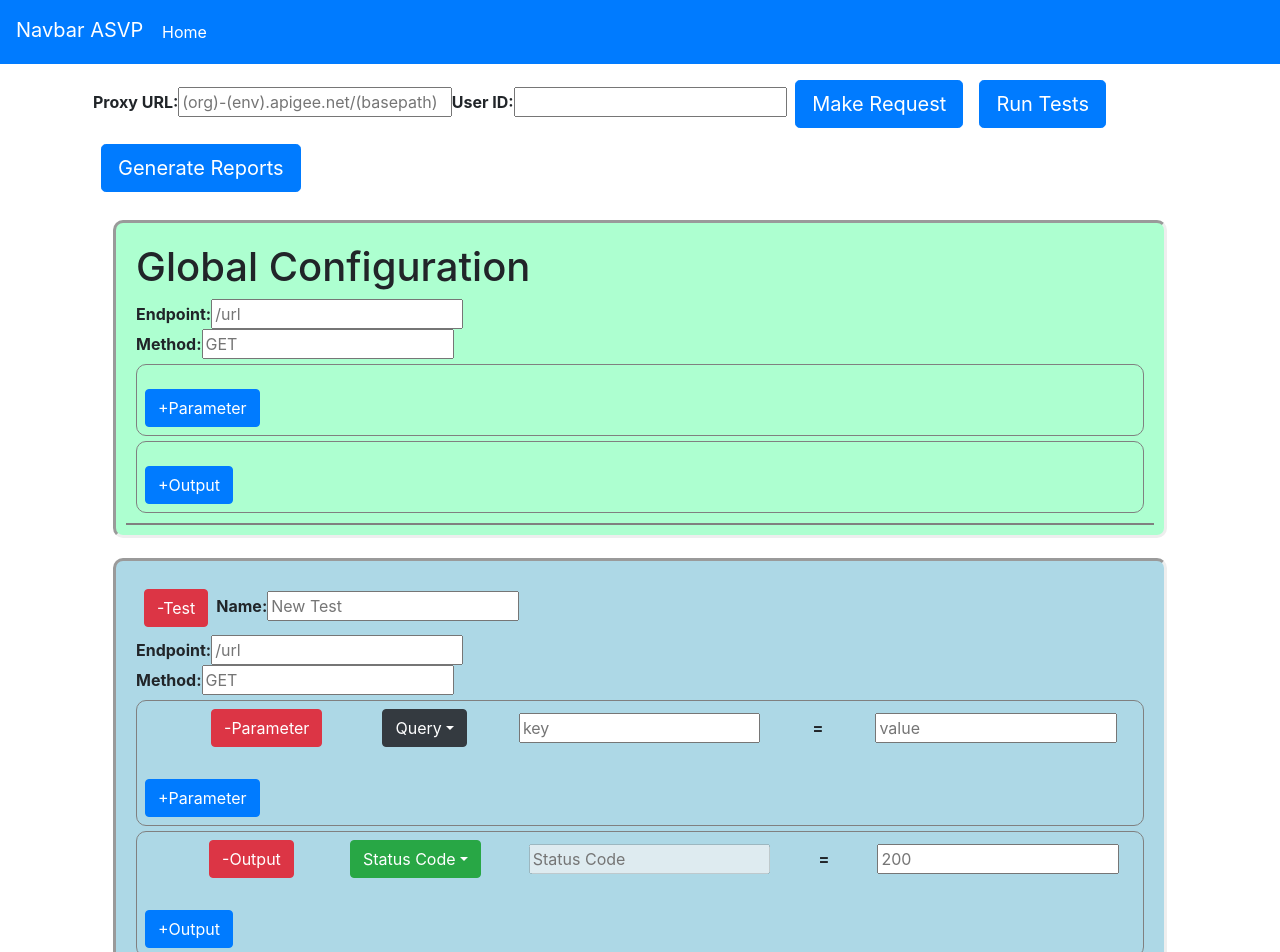
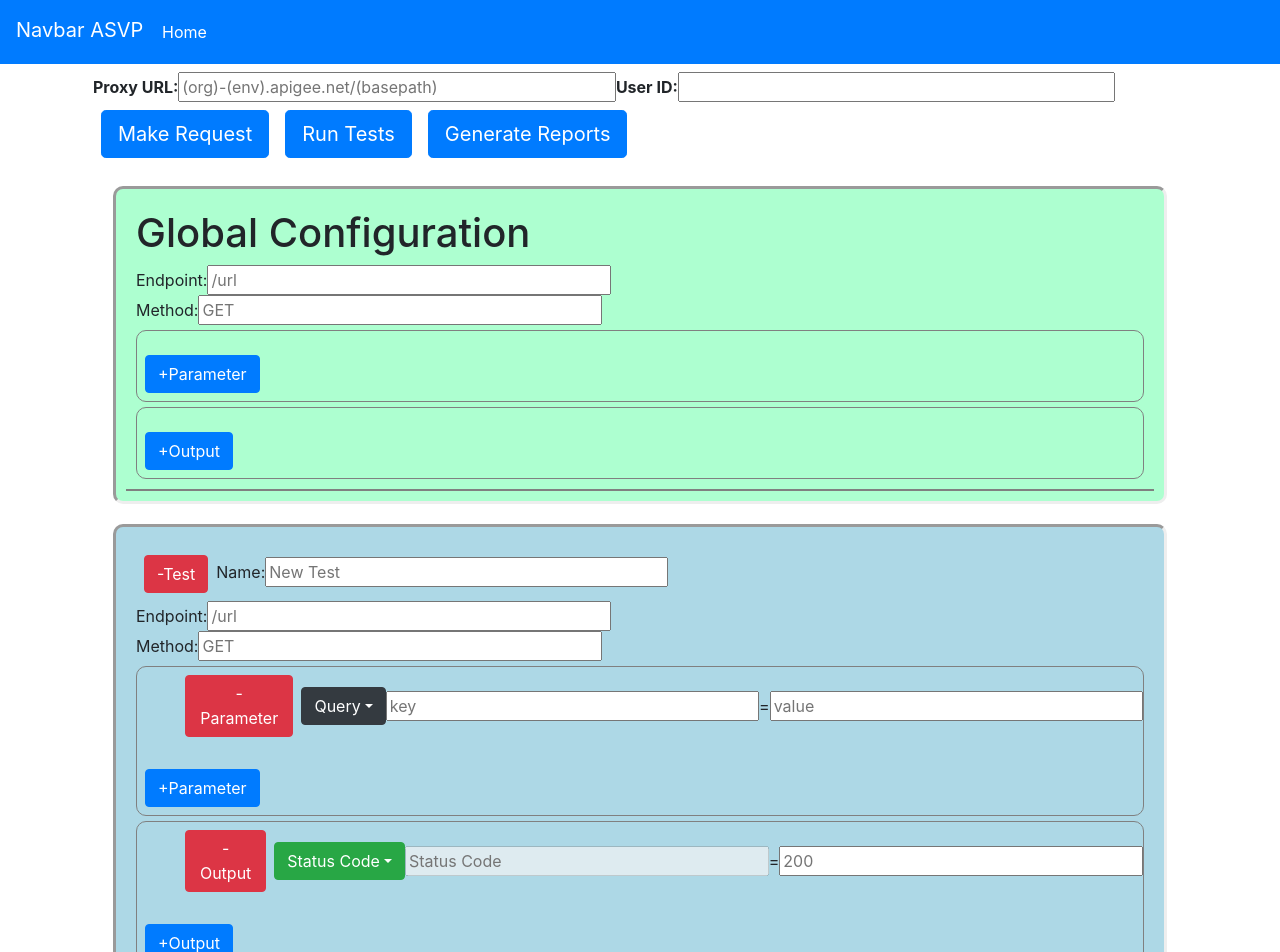
Before and after one commit to rpierz-pk/asvp, a React (Create React App) app in the folder react/: page / in a window 1280 px wide. Shown: the top 952 px of the page. Built offline with nearby package versions, Linux system fonts and the light colour scheme.

Commit message:
Remove inLine style from UI Replaced inline style with css stylesheet

```diff
--- a/react/src/App.css
+++ b/react/src/App.css
@@ -20,3 +20,48 @@
 .App-link {
   color: #09d3ac;
 }
+
+.Test {
+  padding: 10px;
+  border-bottom: 2px solid gray;
+}
+
+.TestElement {
+  display: flex;
+  justify-content: space-around;
+  align-items: center;
+}
+
+.InputText {
+  width: 40%;
+}
+
+.GlobalTestDiv {
+  border: 3px inset;
+  border-radius: 10px;
+  background-color: #adffd0;
+  margin: 20px;
+  padding: 10px;
+}
+
+.TestDiv {
+  border: 3px inset;
+  border-radius: 10px;
+  background-color: #add8e6;
+  margin: 20px;
+  padding: 10px;
+}
+
+.TestElementDiv {
+  border: 1px solid gray;
+  border-radius: 10px;
+  margin-top: 5px;
+}
+
+.GeneralDiv {
+  font-weight: bold;
+}
+
+ul {
+  list-style: none;
+}
--- a/react/src/components/expectedOutput.jsx
+++ b/react/src/components/expectedOutput.jsx
@@ -2,6 +2,7 @@ import React, { Component } from "react";
 import RemoveElementButton from "./removeElementButton";
 import ExpectedOutputDropdown from "./expectedOutputDropdown";
 import InputText from "./inputText";
+import "../App.css";
 
 class ExpectedOutput extends Component {
   render() {
@@ -14,13 +15,7 @@ class ExpectedOutput extends Component {
     } = this.props;
     return (
       <div>
-        <div
-          style={{
-            display: "flex",
-            justifyContent: "space-around",
-            alignItems: "center"
-          }}
-        >
+        <div className="TestElement">
           <RemoveElementButton
             label="Output"
             testId={testId}
--- a/react/src/components/globalTest.jsx
+++ b/react/src/components/globalTest.jsx
@@ -4,6 +4,7 @@ import InputText from "./inputText";
 import Parameter from "./parameter/parameter";
 import ExpectedOutput from "./expectedOutput";
 import Modal from "./modal";
+import "../App.css";
 
 class GlobalTest extends Component {
   state = {
@@ -15,15 +16,10 @@ class GlobalTest extends Component {
   };
 
   render() {
-    const testStyle = {
-      padding: "10px",
-      borderBottom: "2px solid gray"
-    };
-
     const { test } = this.props;
 
     return (
-      <div style={testStyle}>
+      <div className="Test">
         <div>
           <h1>Global Configuration</h1>
           Endpoint:
@@ -47,14 +43,8 @@ class GlobalTest extends Component {
             targetElement="metadata"
           />
         </div>
-        <div
-          style={{
-            border: "1px solid gray",
-            borderRadius: "10px",
-            marginTop: "5px"
-          }}
-        >
-          <ul style={{ listStyle: "none" }}>
+        <div className="TestElementDiv">
+          <ul>
             {test.parameters.map(param => (
               <li key={param.id}>
                 <Parameter
@@ -74,14 +64,8 @@ class GlobalTest extends Component {
             onAddElement={this.props.onAddParameterElement}
           />
         </div>
-        <div
-          style={{
-            border: "1px solid gray",
-            borderRadius: "10px",
-            marginTop: "5px"
-          }}
-        >
-          <ul style={{ listStyle: "none" }}>
+        <div className="TestElementDiv">
+          <ul>
             {test.outputs.map(output => (
               <li key={output.id}>
                 <ExpectedOutput
--- a/react/src/components/inputText.jsx
+++ b/react/src/components/inputText.jsx
@@ -1,4 +1,5 @@
 import React, { Component } from "react";
+import "../App.css";
 
 class InputText extends Component {
   render() {
@@ -14,10 +15,10 @@ class InputText extends Component {
 
     return (
       <input
+        className="InputText"
         type={this.props.password === true ? "password" : "text"}
         placeholder={placeholder}
         disabled={disabled}
-        style={{ width: "25%" }}
         onChange={event => {
           onChange(event, testId, targetElement, elementId);
         }}
--- a/react/src/components/navbar.jsx
+++ b/react/src/components/navbar.jsx
@@ -1,7 +1,8 @@
 import React, { Component } from "react";
+import "../App.css";
 
 class NavBar extends Component {
-  state = {  }
+  state = {};
   render() {
     return (
       <nav className="navbar navbar-dark bg-primary">
--- a/react/src/components/parameter/parameter.jsx
+++ b/react/src/components/parameter/parameter.jsx
@@ -2,6 +2,7 @@ import React, { Component } from "react";
 import ParameterDropdown from "./parameterDropdown";
 import RemoveElementButton from "../removeElementButton";
 import InputText from "../inputText";
+import "../../App.css";
 
 class Parameter extends Component {
   render() {
@@ -15,13 +16,7 @@ class Parameter extends Component {
 
     return (
       <div>
-        <div
-          style={{
-            display: "flex",
-            justifyContent: "space-around",
-            alignItems: "center"
-          }}
-        >
+        <div className="TestElement">
           <RemoveElementButton
             label="Parameter"
             testId={testId}
--- a/react/src/components/test.jsx
+++ b/react/src/components/test.jsx
@@ -5,6 +5,7 @@ import InputText from "./inputText";
 import Parameter from "./parameter/parameter";
 import ExpectedOutput from "./expectedOutput";
 import Modal from "./modal";
+import "../App.css";
 
 class Test extends Component {
   state = {
@@ -16,15 +17,10 @@ class Test extends Component {
   };
 
   render() {
-    const testStyle = {
-      padding: "10px",
-      borderBottom: "2px solid gray"
-    };
-
     const { test } = this.props;
 
     return (
-      <div style={testStyle}>
+      <div className="Test">
         <RemoveElementButton
           label="Test"
           onRemoveElement={this.toggleModal}
@@ -63,14 +59,8 @@ class Test extends Component {
             targetElement="metadata"
           />
         </div>
-        <div
-          style={{
-            border: "1px solid gray",
-            borderRadius: "10px",
-            marginTop: "5px"
-          }}
-        >
-          <ul style={{ listStyle: "none" }}>
+        <div className="TestElementDiv">
+          <ul>
             {test.parameters.map(param => (
               <li key={param.id}>
                 <Parameter
@@ -90,14 +80,8 @@ class Test extends Component {
             onAddElement={this.props.onAddParameterElement}
           />
         </div>
-        <div
-          style={{
-            border: "1px solid gray",
-            borderRadius: "10px",
-            marginTop: "5px"
-          }}
-        >
-          <ul style={{ listStyle: "none" }}>
+        <div className="TestElementDiv">
+          <ul>
             {test.outputs.map(output => (
               <li key={output.id}>
                 <ExpectedOutput
--- a/react/src/components/tests.jsx
+++ b/react/src/components/tests.jsx
@@ -319,7 +319,7 @@ class Tests extends Component {
 
     return (
       <div className="m-2">
-        <div style={{ fontWeight: "bold" }}>
+        <div className="GeneralDiv">
           Proxy URL:
           <InputText
             type="text"
@@ -356,7 +356,7 @@ class Tests extends Component {
           </button>
         </div>
 
-        <div style={globalTestStyle}>
+        <div className="GlobalTestDiv">
           <GlobalTest
             key="0"
             test={this.state.tests.filter(test => test.id === 0)[0]}
@@ -367,7 +367,7 @@ class Tests extends Component {
             onChangeType={this.handleChangeType}
           />
         </div>
-        <div style={testStyle}>
+        <div className="TestDiv">
           {this.state.tests
             .filter(test => test.id !== 0)
             .map(test => (
--- a/react/src/index.js
+++ b/react/src/index.js
@@ -5,10 +5,7 @@ import App from "./App";
 import * as serviceWorker from "./serviceWorker";
 import "bootstrap/dist/css/bootstrap.css";
 
-const appStyle = {
-  background: "black"
-};
-ReactDOM.render(<App style={appStyle} />, document.getElementById("root"));
+ReactDOM.render(<App />, document.getElementById("root"));
 
 // If you want your app to work offline and load faster, you can change
 // unregister() to register() below. Note this comes with some pitfalls.
```
